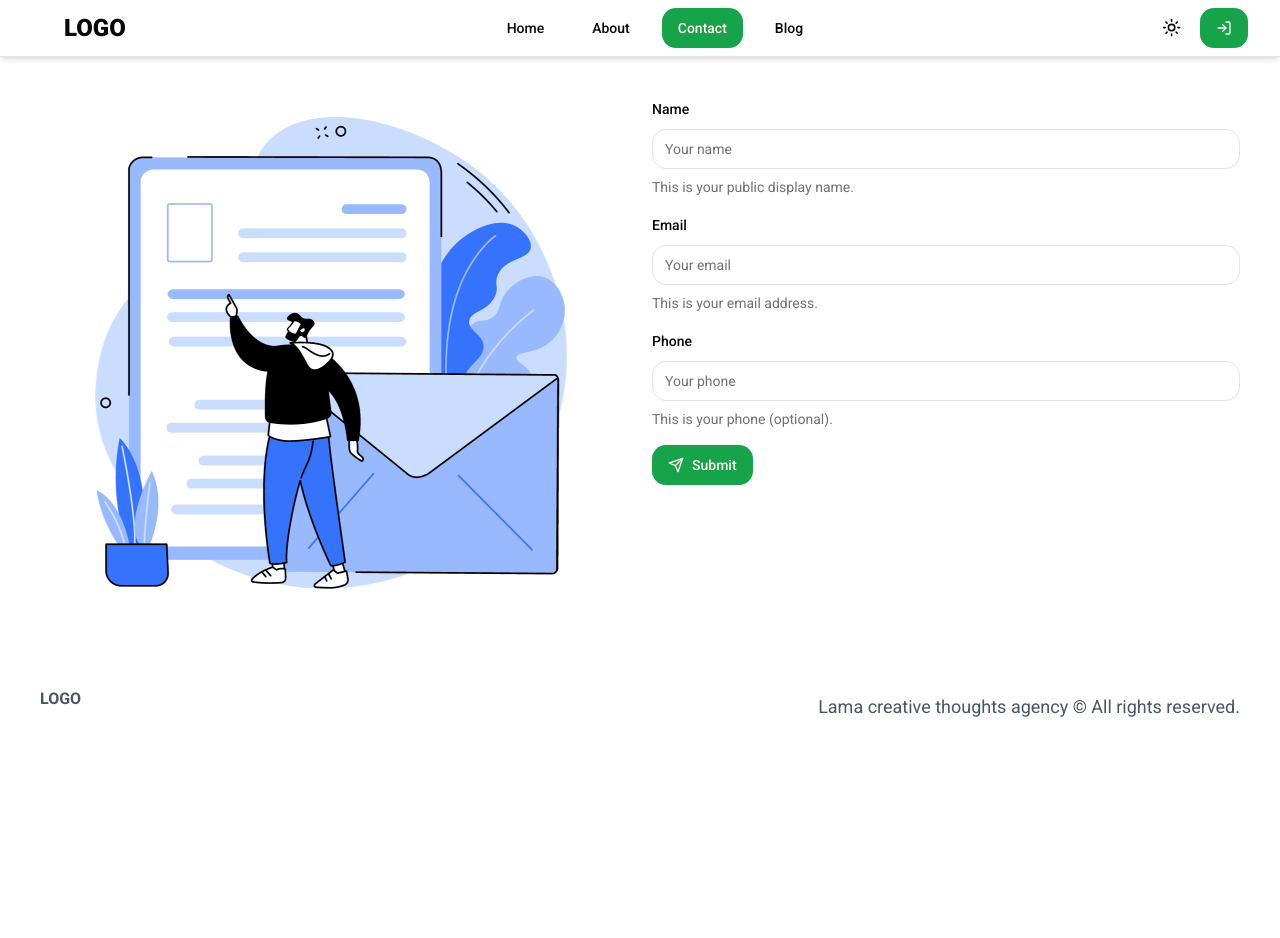
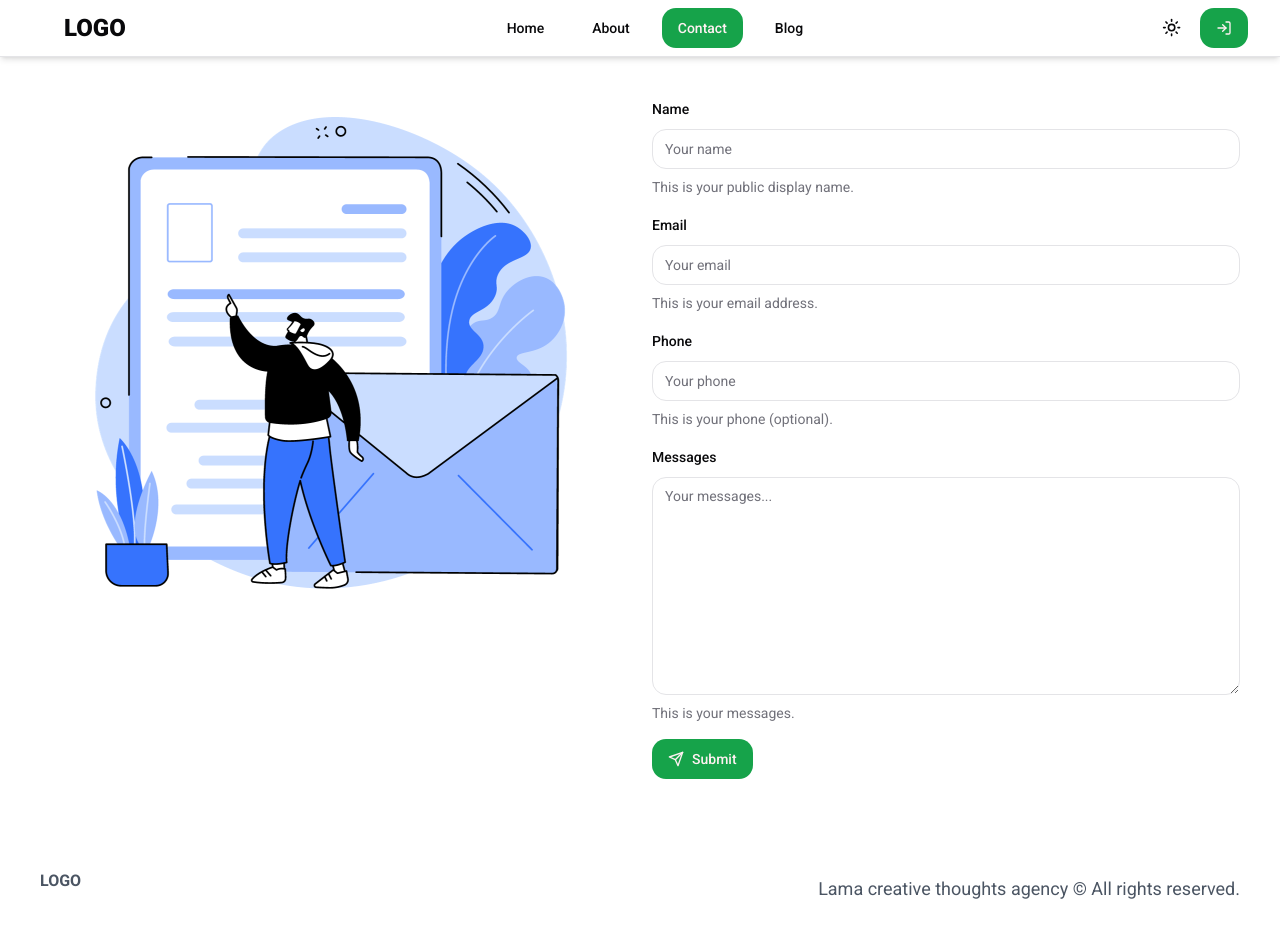
Before and after one commit to hayamaht/nextjs-app, a Next.js app: page /contact in a window 1280 px wide. Shown: the top 938 px of the page. Before the commit the page ends 800 px from the top, so only its background shows below. Built offline with nearby package versions, Linux system fonts and the light colour scheme.

Commit message:
Change contact form

```diff
--- a/src/components/forms/contact-form.tsx
+++ b/src/components/forms/contact-form.tsx
@@ -8,13 +8,17 @@ import { Button } from "../ui/button";
 import { Input } from "../ui/input";
 import { SendIcon } from "lucide-react";
 import { toast } from "sonner";
+import { Textarea } from "../ui/textarea";
 
 const FormSchema = z.object({
   name: z.string().min(1, {
     message: "Name must be at least 1 character."
   }),
   email: z.string().email("Email must be valid input."),
-  phone: z.string().optional()
+  phone: z.string().optional(),
+  messages: z.string().min(1, {
+    message: 'Message is not empty.'
+  })
 });
 
 export default function ContactForm() {
@@ -88,6 +92,22 @@ export default function ContactForm() {
           )}
         />
 
+        <FormField control={form.control}
+          name="messages"
+          render={( {field} ) => (
+            <FormItem>
+              <FormLabel>Messages</FormLabel>
+              <FormControl>
+                <Textarea placeholder="Your messages..." rows={10} {...field} />
+              </FormControl>
+              <FormDescription>
+                This is your messages.
+              </FormDescription>
+              <FormMessage />
+            </FormItem>
+          )}
+        />
+
         <Button type="submit" className="space-x-2">
           <SendIcon className="h-4 w-4" />
           <span>Submit</span>
```
